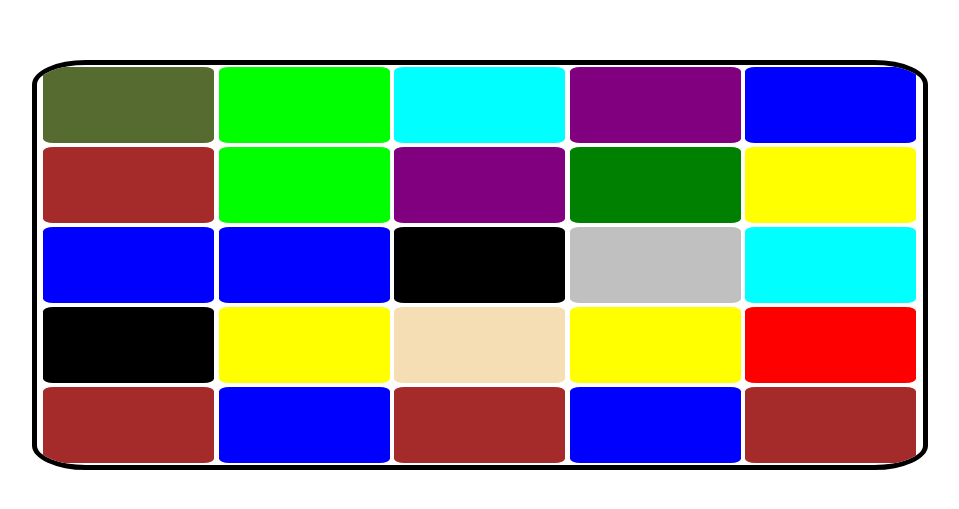
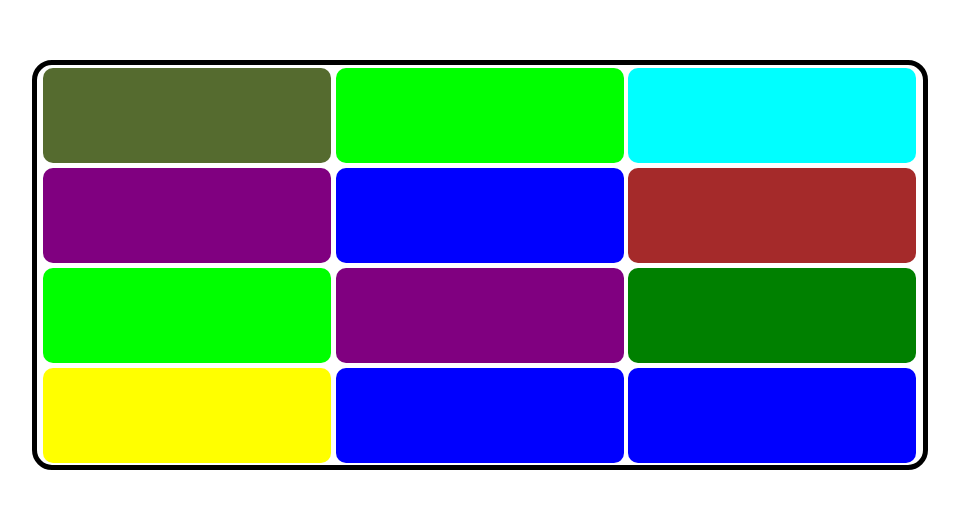
Before and after one commit to Afek-Sakaju/colors-table-react, a React (Create React App) app: page / in a window 1280 px wide. Shown: the part 127-636 px from the top of the page, without its empty margins (143-1102 px from the left). Built offline with nearby package versions, Linux system fonts and the light colour scheme.

Commit message:
deleted assets folder unused + colors list used in app now is external const array + app styling is a whole class instead of inline style + all classes now written in kabab-case

```diff
--- a/src/App.jsx
+++ b/src/App.jsx
@@ -1,40 +1,16 @@
 import React from "react";
 
 import { ManagedColorsTable } from "./components";
+import { colors } from "./utils";
 
 function App() {
   return (
-    <div
-      style={{
-        display: "flex",
-        justifyContent: "center",
-        alignItems: "center",
-        height: "50vh",
-        width: "70vw",
-      }}
-    >
+    <div className="app-container">
       <ManagedColorsTable
-        columns={5}
-        rows={5}
+        columns={3}
+        rows={4}
         allowRepeatedColors={false}
-        tableColorList={[
-          "red",
-          "orange",
-          "yellow",
-          "green",
-          "blue",
-          "purple",
-          "pink",
-          "black",
-          "gray",
-          "brown",
-          "silver",
-          "lime",
-          "wheat",
-          "cyan",
-          "DarkOliveGreen",
-          "lightBlue",
-        ]}
+        tableColorList={colors}
       />
     </div>
   );
--- a/src/assets/index.js
+++ /dev/null
@@ -1 +0,0 @@
-export * from "./sounds";
--- a/src/base-components/ColorsTable/ColorsTable.jsx
+++ b/src/base-components/ColorsTable/ColorsTable.jsx
@@ -7,7 +7,7 @@ import { Square } from "../";
 export function ColorsTable({ backgroundColor, colorsMatrix, onClick }) {
   return (
     <div
-      className="tableContainer"
+      className="table-container"
       style={{ backgroundColor: backgroundColor }}
     >
       {colorsMatrix.map((_, i) => (
--- a/src/base-components/ColorsTable/ColorsTable.scss
+++ b/src/base-components/ColorsTable/ColorsTable.scss
@@ -1,6 +1,6 @@
 @import "../../utils/variables.scss";
 
-.tableContainer {
+.table-container {
   display: flex;
   justify-content: center;
   align-items: center;
@@ -8,7 +8,7 @@
   height: 100%;
   width: 100%;
   border: 5px solid rgb(0, 0, 0);
-  border-radius: $main-border-radius;
+  border-radius: $table-radius;
   overflow: hidden;
 }
 
--- a/src/base-components/Sqaure/Square.scss
+++ b/src/base-components/Sqaure/Square.scss
@@ -5,6 +5,6 @@
     cursor: pointer;
   }
   flex: 1 1 auto;
-  border-radius: $main-border-radius;
+  border-radius: $square-radius;
   min-height: 95%;
 }
--- a/src/index.css
+++ b/src/index.css
@@ -14,3 +14,11 @@ body {
   justify-content: center;
   align-items: center;
 }
+
+.app-container {
+  display: flex;
+  justify-content: center;
+  align-items: center;
+  height: 50vh;
+  width: 70vw;
+}
--- /dev/null
+++ b/src/utils/consts.js
@@ -0,0 +1,18 @@
+export const colors = [
+  "red",
+  "orange",
+  "yellow",
+  "green",
+  "blue",
+  "purple",
+  "pink",
+  "black",
+  "gray",
+  "brown",
+  "silver",
+  "lime",
+  "wheat",
+  "cyan",
+  "DarkOliveGreen",
+  "lightBlue",
+];
--- a/src/utils/index.js
+++ b/src/utils/index.js
@@ -1 +1,2 @@
 export * from "./functions";
+export * from "./consts";
--- a/src/utils/variables.scss
+++ b/src/utils/variables.scss
@@ -1 +1,2 @@
-$main-border-radius: 6%;
+$table-radius: 20px;
+$square-radius: 10px;
```
Also changed, not shown: 1 other file (tests, documents, lock files or other folders).
